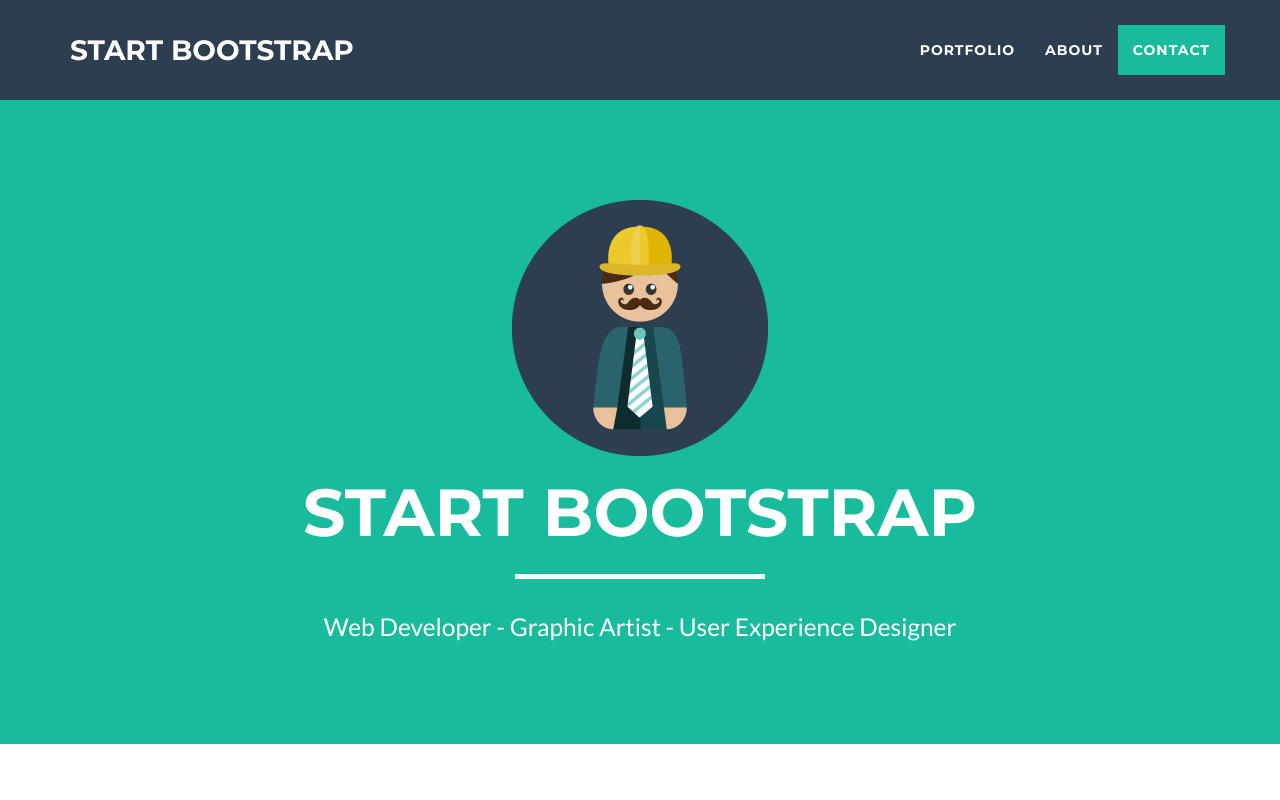
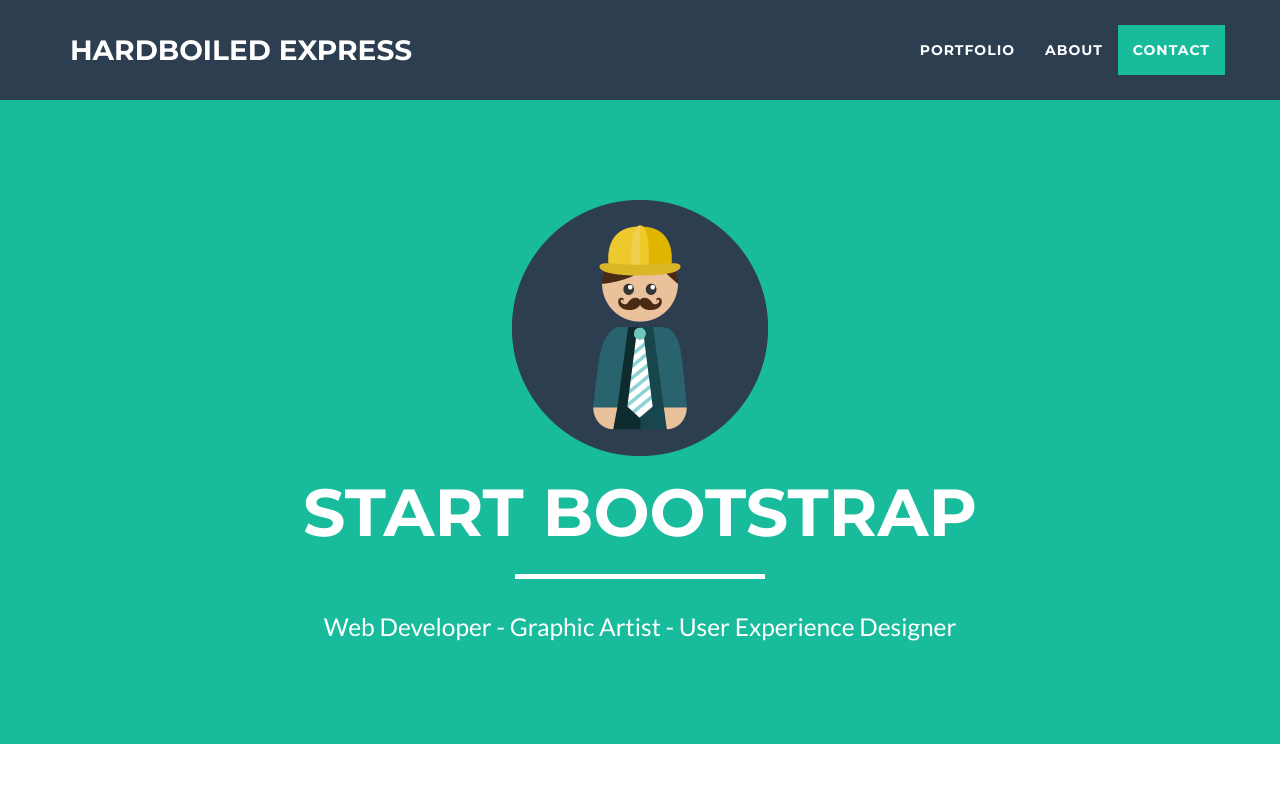
Before and after one commit to mmporong/mmporong.github.io, a website: page index.html in a window 1280 px wide. Shown: the top 800 px of the page. Drawn offline with nearby package versions, Linux system fonts and the light colour scheme.

Commit message:
Add files via upload

```diff
--- a/index.html
+++ b/index.html
@@ -42,7 +42,7 @@
                 <button type="button" class="navbar-toggle" data-toggle="collapse" data-target="#bs-example-navbar-collapse-1">
                     <span class="sr-only">Toggle navigation</span> Menu <i class="fa fa-bars"></i>
                 </button>
-                <a class="navbar-brand" href="#page-top">Start Bootstrap</a>
+                <a class="navbar-brand" href="#page-top">Hardboiled Express</a>
             </div>
 
             <!-- Collect the nav links, forms, and other content for toggling -->
```
